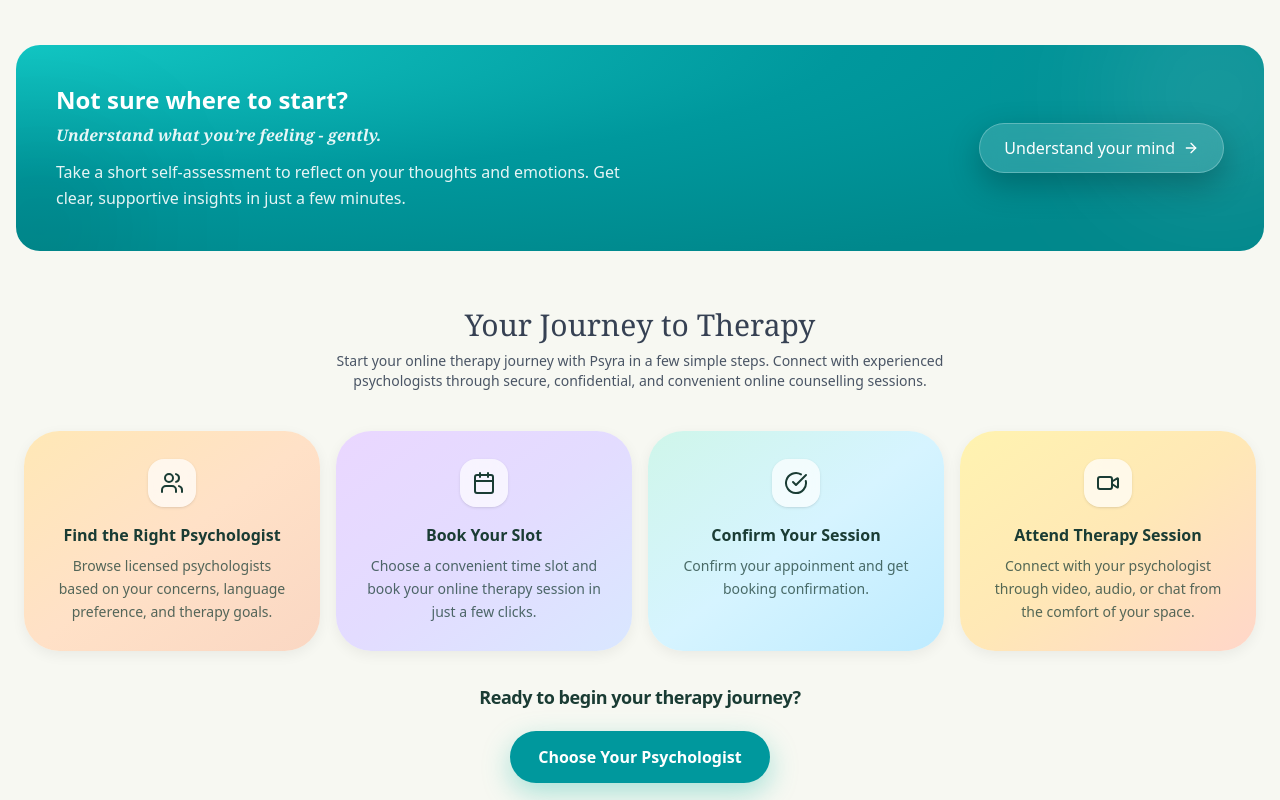
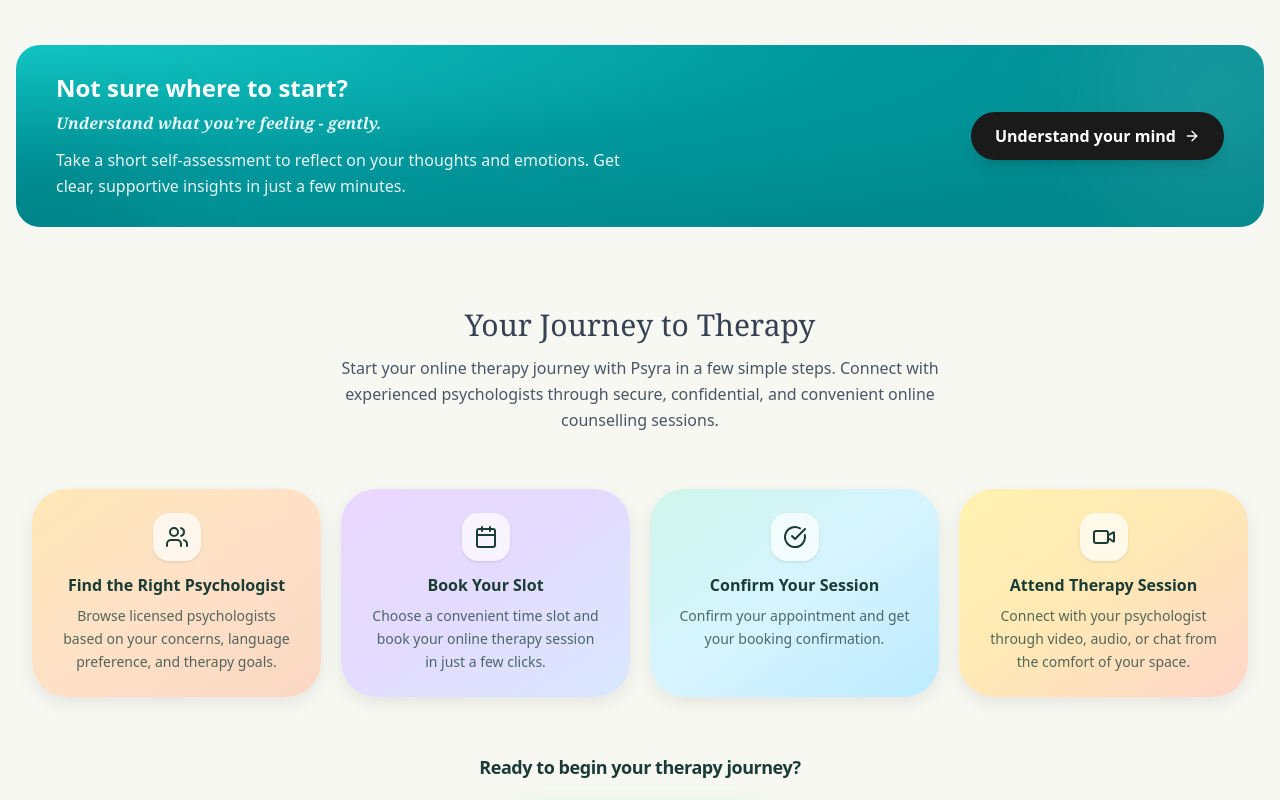
Before and after one commit to Sahal-Palayat/psyra-web, a Next.js app: page / in a window 1280 px wide. Shown: the part 1540-2340 px from the top of the page. Built offline with nearby package versions, Linux system fonts and the light colour scheme; no server answers.

Commit message:
padding issue fixed

```diff
--- a/src/components/HowTherapyWorks.tsx
+++ b/src/components/HowTherapyWorks.tsx
@@ -13,9 +13,8 @@ interface Step {
 }
 
 interface HowItWorksProps {
-  bgColor?: string
+  bgColor?: string;
 }
-
 
 const steps: Step[] = [
   {
@@ -37,7 +36,8 @@ const steps: Step[] = [
   {
     id: 3,
     title: "Confirm Your Session",
-    description: "Confirm your appoinment and get booking confirmation.",
+    description:
+      "Confirm your appointment and get your booking confirmation.",
     icon: <CheckCircle className="w-6 h-6 text-[#1a3c34]" />,
     gradient: "from-[#CFF6EA] via-[#D6F4FF] to-[#BDEBFF]",
   },
@@ -55,14 +55,16 @@ export function HowItWorks({
   bgColor = "bg-[#F7F8F2]",
 }: HowItWorksProps) {
   return (
-    <section className={`w-full pt-12 md:pt-14 pb-6 px-4 md:px-6 ${bgColor}`}>
+    <section
+      className={`w-full py-14 md:py-20 px-4 md:px-8 ${bgColor}`}
+    >
       <div className="max-w-7xl mx-auto">
         {/* Header */}
-        <div className="text-center mb-8 md:mb-10">
-          <h2 className="text-2xl md:text-3xl font-serif text-gray-700 mb-2">
+        <div className="text-center mb-10 md:mb-14">
+          <h2 className="text-2xl md:text-3xl font-serif text-gray-700 mb-3">
             Your Journey to Therapy
           </h2>
-          <p className="text-xs md:text-sm text-gray-600 max-w-2xl mx-auto">
+          <p className="text-sm md:text-base text-gray-600 max-w-2xl mx-auto leading-relaxed">
             Start your online therapy journey with Psyra in a few simple steps.
             Connect with experienced psychologists through secure, confidential,
             and convenient online counselling sessions.
@@ -70,22 +72,23 @@ export function HowItWorks({
         </div>
 
         {/* Steps */}
-        <div className="flex flex-col md:flex-row gap-6 md:gap-4 px-2 md:px-0">
+        <div className="flex flex-col md:flex-row gap-6 md:gap-5">
           {steps.map((step) => (
             <div key={step.id} className="flex-1">
               <div
                 className={`
-                  h-full p-6 md:p-7
+                  h-full
+                  px-6 py-5 md:px-7 md:py-6
                   rounded-[2.2rem]
                   bg-gradient-to-br ${step.gradient}
-                  shadow-[0_4px_14px_rgba(0,0,0,0.06)]
+                  shadow-[0_6px_18px_rgba(0,0,0,0.08)]
                   transition-all duration-300
-                  md:hover:shadow-[0_10px_26px_rgba(0,0,0,0.12)]
+                  md:hover:shadow-[0_14px_30px_rgba(0,0,0,0.14)]
                   flex flex-col items-center text-center
                 `}
               >
                 {/* Icon */}
-                <div className="mb-4">
+                <div className="mb-3">
                   <div className="inline-flex items-center justify-center p-3 rounded-2xl bg-white/70 backdrop-blur shadow-sm">
                     {step.icon}
                   </div>
@@ -97,7 +100,7 @@ export function HowItWorks({
                 </h3>
 
                 {/* Description */}
-                <p className="text-xs md:text-sm leading-relaxed text-[#1a3c34]/75">
+                <p className="text-xs md:text-sm leading-relaxed text-[#1a3c34]/75 max-w-[18rem] mx-auto">
                   {step.description}
                 </p>
               </div>
@@ -106,9 +109,8 @@ export function HowItWorks({
         </div>
 
         {/* Bottom CTA */}
-        <div className="text-center mt-6 md:mt-8">
-
-          <p className="text-base md:text-lg font-semibold text-[#1a3c34] mb-5 tracking-tight">
+        <div className="text-center mt-10 md:mt-14">
+          <p className="text-base md:text-lg font-semibold text-[#1a3c34] mb-6 tracking-tight">
             Ready to begin your therapy journey?
           </p>
 
@@ -116,12 +118,12 @@ export function HowItWorks({
             href="/psychologists"
             className="
               inline-flex items-center justify-center
-              px-7 py-3.5 rounded-full
+              px-8 py-3.5 rounded-full
               text-sm md:text-base font-semibold text-white
               bg-[#00989D]
-              shadow-[0_10px_28px_rgba(20,184,166,0.35)]
-              hover:shadow-[0_14px_34px_rgba(20,184,166,0.45)]
-              hover:scale-[1.03]
+              shadow-[0_12px_30px_rgba(20,184,166,0.35)]
+              hover:shadow-[0_18px_40px_rgba(20,184,166,0.45)]
+              hover:scale-[1.04]
               transition-all duration-300
             "
           >
--- a/src/components/assessment/AssessmentCTA.tsx
+++ b/src/components/assessment/AssessmentCTA.tsx
@@ -14,18 +14,20 @@ export default function AssessmentCTA({ className }: AssessmentCTAProps) {
   className={cn(
     "relative overflow-hidden rounded-3xl",
     "bg-[radial-gradient(120%_120%_at_0%_0%,#12C6C3_0%,#00989D_55%,#00888C_100%)]",
-        "p-6 md:p-10",
+    "px-6 py-5 md:px-10 md:py-7",
     className
   )}
 >
+
       {/* Ambient depth */}
       <div className="absolute -top-16 -right-16 w-56 h-56 bg-white/10 rounded-full blur-3xl" />
       <div className="absolute -bottom-16 -left-16 w-44 h-44 bg-black/10 rounded-full blur-3xl" />
 
       {/* MAIN LAYOUT */}
-      <div className="relative grid gap-6 items-center text-center md:text-left md:grid-cols-[1fr_auto]">
+      <div className="relative grid gap-4 md:gap-6 items-center md:grid-cols-[1fr_auto]">
+
         {/* LEFT: CONTENT */}
-        <div className="space-y-3 max-w-xl mx-auto md:mx-0">
+        <div className="space-y-3 max-w-xl">
           <h3 className="text-xl md:text-2xl font-semibold text-white leading-tight">
             Not sure where to start?
             <span className="block mt-2 italic font-serif text-sm md:text-base text-white/90">
@@ -43,27 +45,7 @@ export default function AssessmentCTA({ className }: AssessmentCTAProps) {
         <div className="flex justify-center">
           <Link
             href="/assessments"
-            className="
-    group inline-flex items-center gap-2
-    rounded-full
-    px-6 py-3
-    text-sm md:text-base font-medium
-    text-white
-
-    bg-white/15
-    backdrop-blur-md
-    border border-white/25
-
-    shadow-[0_12px_32px_rgba(0,0,0,0.25)]
-    transition-all duration-300
-
-    hover:bg-white/25
-    hover:border-white/40
-    hover:-translate-y-0.5
-    hover:shadow-[0_16px_40px_rgba(0,0,0,0.35)]
-
-    active:scale-95
-  "
+           className="group inline-flex items-center gap-2 bg-[#1A1A1A] hover:bg-[#2A2A2A] text-white font-semibold px-6 py-3 rounded-full transition-all duration-300 shadow-lg hover:shadow-xl hover:scale-[1.02]"
           >
             Understand your mind
             <ArrowRight className="w-4 h-4 transition-transform group-hover:translate-x-1" />
```
Lines whose indentation alone changed are shown as unchanged.
